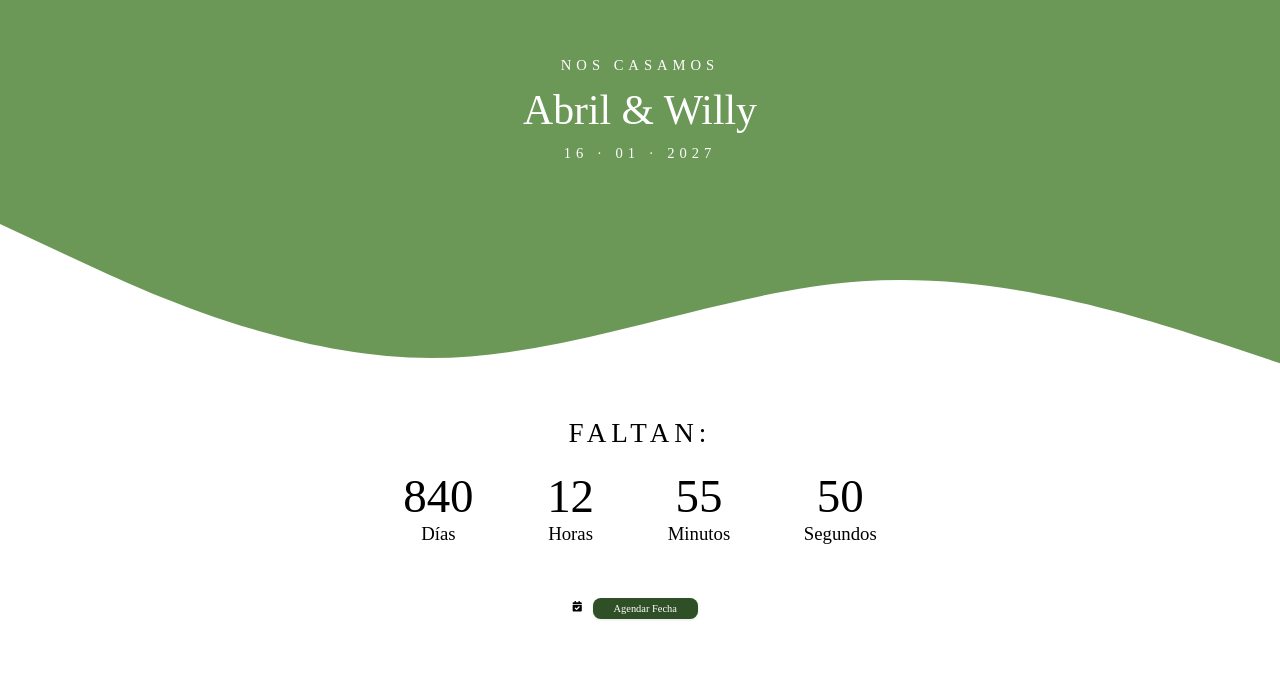
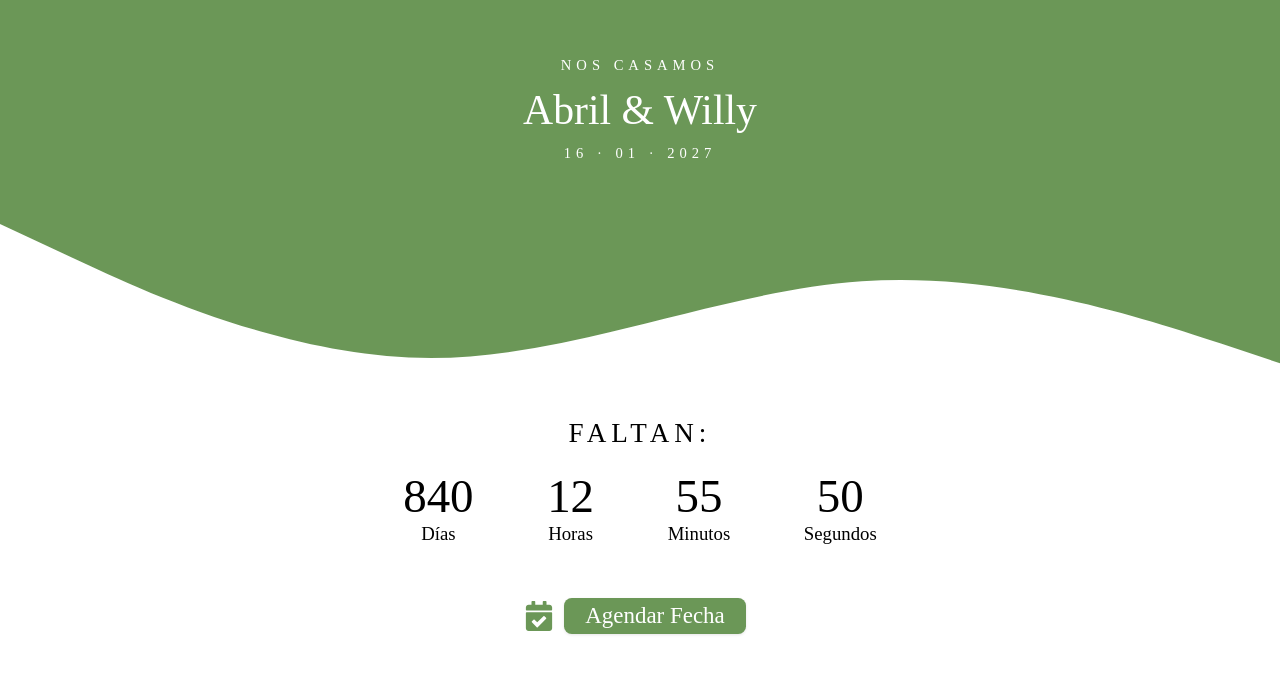
Before and after one commit to abril-cantera/invitacion, a React (Vite) app: page / in a window 1280 px wide. Shown: the part 177-850 px from the top of the page. Built offline with nearby package versions, Linux system fonts and the light colour scheme; a web font is replaced by a local one.

Commit message:
Vista Home y Contdown

```diff
--- a/src/components/AddToCalendar.jsx
+++ b/src/components/AddToCalendar.jsx
@@ -44,7 +44,7 @@ END:VCALENDAR`;
   return (
     <div className="container-calendar-primary">
       <div className="link-calendar">
-        <FaCalendarCheck />
+        <FaCalendarCheck className="calendar-icon"/>
         <a href={icsUrl} download={`${title}.ics`} className="boton-calendario">
           Agendar Fecha
         </a>
--- a/src/styles/AddToCalendar.css
+++ b/src/styles/AddToCalendar.css
@@ -1,8 +1,16 @@
+@import url('./variables.css');
+
 .container-calendar-primary {
   padding: 3rem 1rem;
   width: 100%;
+  /* display: flex;
+  justify-content: center; */
+}
+
+.link-calendar {
   display: flex;
   justify-content: center;
+  align-items: center;
 }
 
 .link-calendar a {
@@ -10,8 +18,9 @@
 }
 
 .boton-calendario {
-    background-color: rgb(47, 80, 38);
+  background-color: var(--color-primario);
   color: white;
+  font-size: 2.2rem;
   padding: 0.5rem 2rem;
   border-radius: 0.75rem;
   box-shadow: 0 1px 3px rgba(0, 0, 0, 0.1);
@@ -20,6 +29,11 @@
   transition: background-color 0.2s ease;
 }
 
+.calendar-icon{
+  font-size: 30px;
+  color: var(--color-primario);
+}
+
 .boton-calendario:hover {
-    background-color: rgba(47, 80, 38, 0.801);
+  background-color: var(--color-primario);
 }
```
Lines whose indentation alone changed are shown as unchanged.
